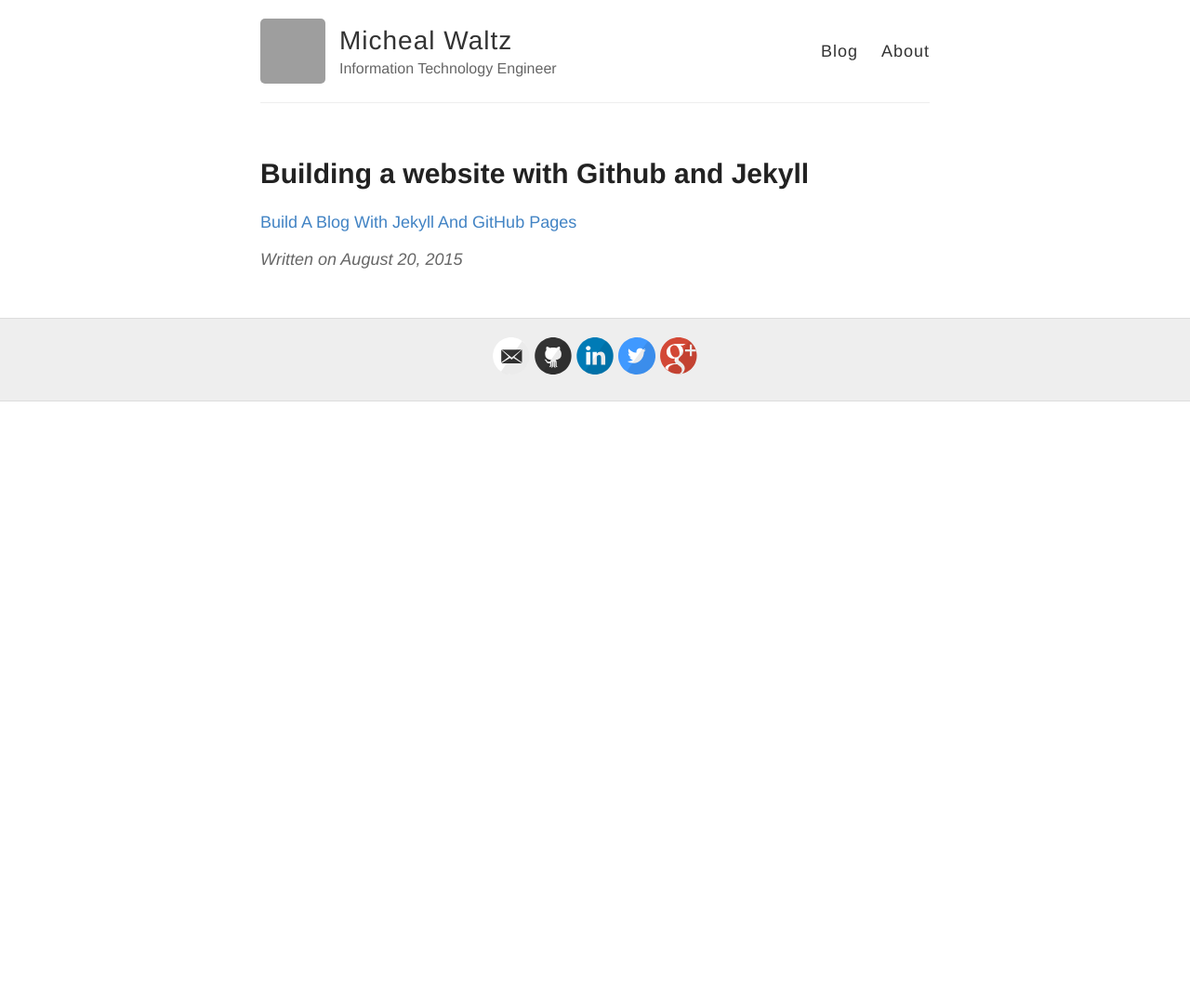
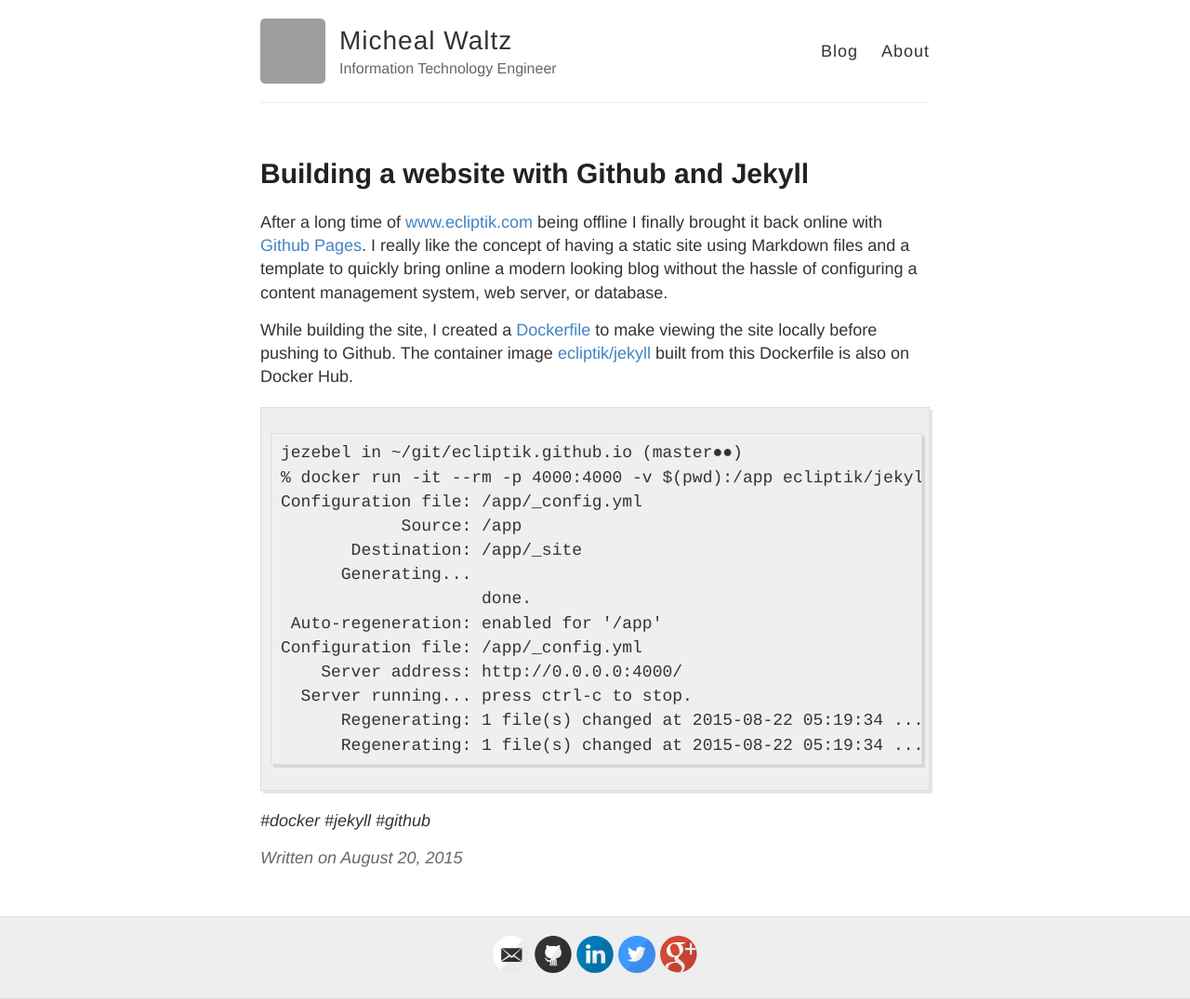
Before and after one commit to ecliptik/ecliptik.github.io, a Jekyll site: the page built from _posts/2015-8-20-Building-a-website-with-Github-and-Jekyll.md, in a window 1280 px wide. Shown: the whole page at 93% size. Built offline with Jekyll 4.4.1, drawn with Linux system fonts in a browser that asks for light colours; Markdown is read by kramdown in place of the engine named in the settings; before the commit the page ends 900 px from its top, so only the background shows below that; grey boxes are pictures that could not be loaded.

Commit message:
Add actual content to Building a website with Github and Jekyll post

````diff
--- a/_posts/2015-8-20-Building-a-website-with-Github-and-Jekyll.md
+++ b/_posts/2015-8-20-Building-a-website-with-Github-and-Jekyll.md
@@ -3,4 +3,24 @@
 title: Building a website with Github and Jekyll
 ---
 
-[Build A Blog With Jekyll And GitHub Pages](http://www.smashingmagazine.com/2014/08/build-blog-jekyll-github-pages/)
+After a long time of [www.ecliptik.com](http://www.ecliptik.com) being offline I finally brought it back online with [Github Pages](https://pages.github.com/). I really like the concept of having a static site using Markdown files and a template to quickly bring online a modern looking blog without the hassle of configuring a content management system, web server, or database.
+
+While building the site, I created a [Dockerfile](://github.com/ecliptik/ecliptik.github.io/blob/master/Dockerfile) to make viewing the site locally before pushing to Github. The container image [ecliptik/jekyll](https://hub.docker.com/r/ecliptik/jekyll/) built from this Dockerfile is also on Docker Hub.
+
+```
+jezebel in ~/git/ecliptik.github.io (master●●)
+% docker run -it --rm -p 4000:4000 -v $(pwd):/app ecliptik/jekyll:latest
+Configuration file: /app/_config.yml
+            Source: /app
+       Destination: /app/_site
+      Generating...
+                    done.
+ Auto-regeneration: enabled for '/app'
+Configuration file: /app/_config.yml
+    Server address: http://0.0.0.0:4000/
+  Server running... press ctrl-c to stop.
+      Regenerating: 1 file(s) changed at 2015-08-22 05:19:34 ...done in 0.108220049 seconds.
+      Regenerating: 1 file(s) changed at 2015-08-22 05:19:34 ...done in 0.116449572 seconds.
+```
+
+*\#docker \#jekyll \#github*
````
